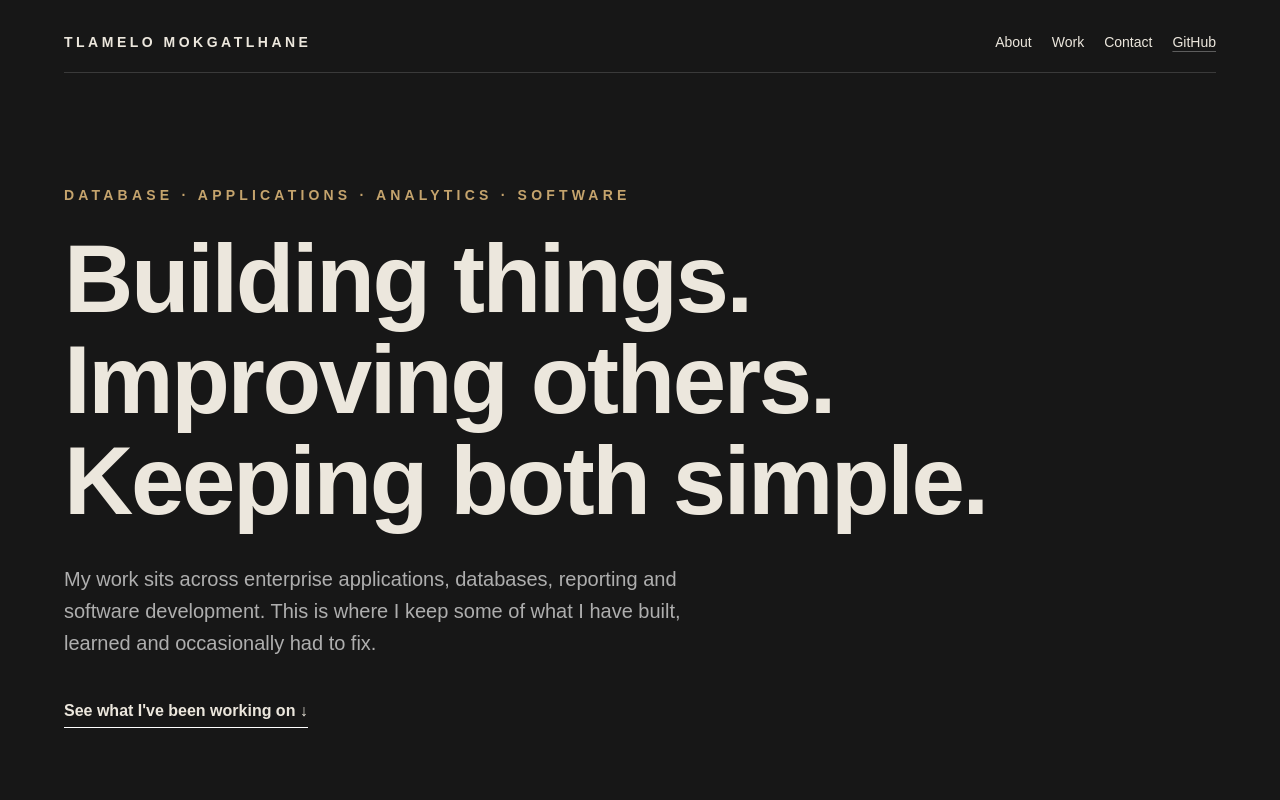
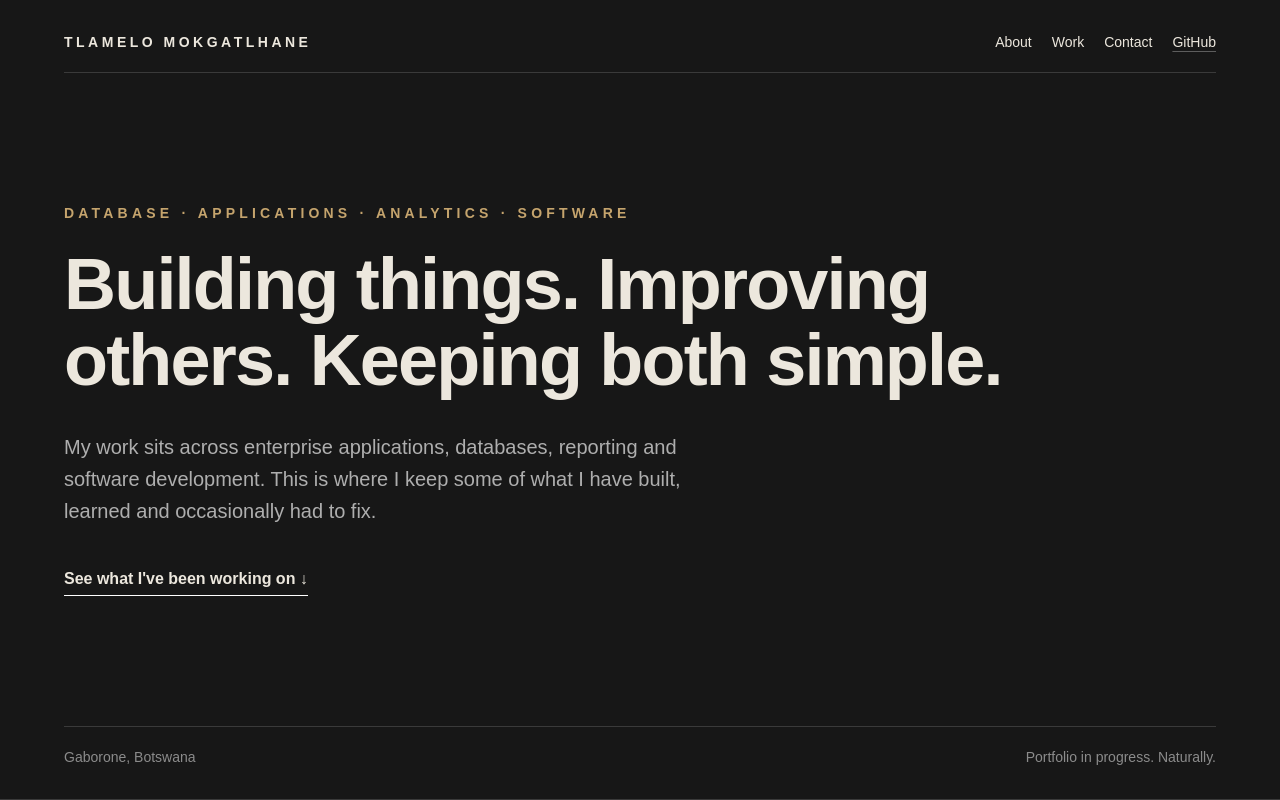
Before and after one commit to HelloMelo44/portfolio-website, a Next.js app: page / in a window 1280 px wide. Shown: the top 800 px of the page. Built offline with nearby package versions, Linux system fonts and the light colour scheme.

Commit message:
refine portfolio copy and responsive layout

```diff
--- a/src/app/page.tsx
+++ b/src/app/page.tsx
@@ -30,7 +30,7 @@ const projects = [
 export default function Home() {
   return (
     <main className="min-h-screen bg-[#171717] text-[#ece7dd]">
-      <section className="mx-auto flex min-h-screen max-w-7xl flex-col justify-between px-6 py-8 sm:px-10 lg:px-16 [@media(max-height:700px)]:min-h-0">
+      <section className="mx-auto flex min-h-[calc(100vh-1px)] max-w-7xl flex-col justify-between px-6 py-8 sm:px-10 lg:px-16 [@media(max-height:700px)]:min-h-0">
         <header className="flex flex-col gap-5 border-b border-white/15 pb-5 sm:flex-row sm:items-center sm:justify-between">
           <p className="text-sm font-semibold uppercase tracking-[0.25em]">
             Tlamelo Mokgatlhane
@@ -60,12 +60,12 @@ export default function Home() {
           </nav>
         </header>
 
-        <div className="py-16 sm:py-20 lg:py-28 [@media(max-height:700px)]:py-14">
+        <div className="py-12 sm:py-16 lg:py-20 [@media(max-height:750px)]:py-10">
           <p className="mb-6 text-sm font-semibold uppercase tracking-[0.3em] text-[#c5a46d]">
             Database · Applications · Analytics · Software
           </p>
 
-          <h1 className="max-w-5xl text-4xl font-semibold leading-[1.05] tracking-tight min-[420px]:text-5xl sm:text-6xl lg:text-7xl xl:text-8xl [@media(max-height:700px)]:text-6xl">
+          <h1 className="max-w-5xl text-4xl font-semibold leading-[1.05] tracking-tight min-[420px]:text-5xl sm:text-6xl lg:text-7xl xl:text-7xl 2xl:text-8xl [@media(max-height:700px)]:text-6xl">
             Building things. Improving others. Keeping both simple.
           </h1>
 
```
